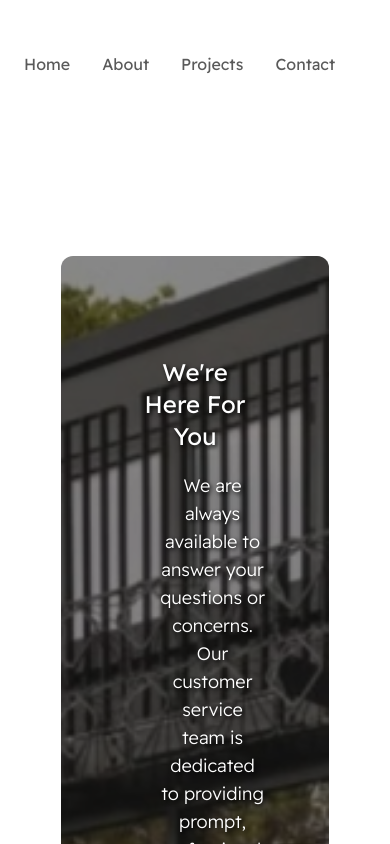
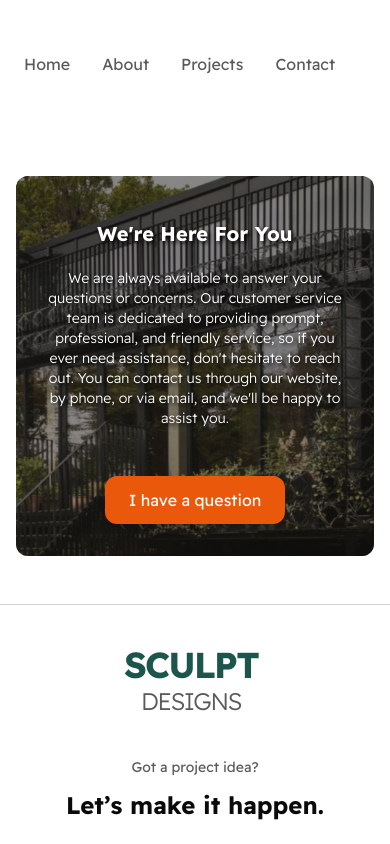
Before and after one commit to rupin-desai/sculpt-dev, a React (Vite) app: page /sculpt-dev/contact in a window 390 px wide. Shown: the top 844 px of the page. Built offline with nearby package versions, Linux system fonts and the light colour scheme; a web font is replaced by a local one.

Commit message:
Made Contact,hero section responsive

```diff
--- a/src/components/ContactSection.jsx
+++ b/src/components/ContactSection.jsx
@@ -4,43 +4,41 @@ import { motion } from "framer-motion";
 
 const ContactSection = ({ heading, description, buttonText }) => {
   return (
-    <section className="py-32 px-20 flex justify-center text-center">
+    <section className="py-12 sm:py-32 px-4 sm:px-16 flex justify-center text-center">
       <motion.div
-        className="p-20 rounded-xl flex flex-col justify-center text-white text-center relative "
+        className="p-6 sm:p-16 lg:p-20 rounded-xl flex flex-col justify-center text-white relative"
         style={{
           backgroundImage: `url(${contactBg})`,
           backgroundRepeat: "no-repeat",
           backgroundSize: "cover",
           backgroundPosition: "center",
         }}
-        initial={{ y: 100, opacity: 0 }} // Initial position and opacity
-        whileInView={{ y: 0, opacity: 1 }} // Final position and opacity when in view
-        transition={{ duration: 0.8, ease: "easeInOut" }} // Transition settings
-        viewport={{ once: true }} // Trigger animation only once
+        initial={{ y: 100, opacity: 0 }}
+        whileInView={{ y: 0, opacity: 1 }}
+        transition={{ duration: 0.8, ease: "easeInOut" }}
+        viewport={{ once: true }}
       >
         {/* Black overlay */}
         <div
           className="absolute top-0 left-0 right-0 bottom-0 bg-black opacity-50 rounded-xl"
-          style={{
-            zIndex: 1, // Ensure overlay sits above the background image
-          }}
+          style={{ zIndex: 1 }}
         ></div>
 
-        {/* Content goes here, and it will be above the overlay */}
+        {/* Content */}
         <div
-          className="flex text-2xl mx-auto z-10 py-5"
+          className="text-xl sm:text-2xl md:text-3xl mx-auto z-10 py-5 font-bold"
           style={{ textShadow: "2px 2px 4px rgba(0, 0, 0, 1)" }}
         >
           {heading}
         </div>
         <div
-          className="flex text-lg z-10 font-thin pb-16 w-2/3 mx-auto"
+          className="text-sm sm:text-base md:text-lg z-10 font-thin pb-10 sm:pb-16 w-full sm:w-11/12 lg:w-2/3 mx-auto"
           style={{ textShadow: "2px 2px 4px rgba(0, 0, 0, 1)" }}
         >
           {description}
         </div>
 
-        <div className="m-2 py-3 px-4 bg-orange-600 rounded-xl flex text-lg mx-auto z-10 hover:bg-orange-500 transition-colors duration-300 cursor-pointer">
+        <div className="m-2 py-3 px-6 sm:px-8 md:px-10 bg-orange-600 rounded-xl flex text-base sm:text-lg md:text-xl mx-auto z-10 hover:bg-orange-500 transition-colors duration-300 cursor-pointer">
           {buttonText}
         </div>
       </motion.div>
--- a/src/components/Hero.jsx
+++ b/src/components/Hero.jsx
@@ -2,21 +2,21 @@ import React from "react";
 import hero from "../assets/hero.png";
 import HeroStats from "./HeroStats";
 import HeroTitle from "./HeroTitle";
-import HeroBg from "../assets/hero-bg.png"
+import HeroBg from "../assets/hero-bg.png";
 
 const Hero = () => {
   return (
     <section
-      className="bg-white h-screen flex items-center justify-between relative flex-row"
+      className="bg-white h-screen flex items-center justify-center relative flex-col sm:flex-row"
       style={{
-        backgroundImage: `url(${HeroBg})`, // Add your vector image path here
-        backgroundRepeat: 'no-repeat',
-        backgroundSize: 'cover',
-        backgroundPosition: 'center',
+        backgroundImage: `url(${HeroBg})`,
+        backgroundRepeat: "no-repeat",
+        backgroundSize: "cover",
+        backgroundPosition: "center",
       }}
     >
       {/* Left Section */}
-      <div className="w-full  md:w-7/12 text-center md:text-left pl-2 md:pl-16 flex flex-col justify-between h-full">
+      <div className="w-full sm:w-7/12 text-center sm:text-left px-4 sm:px-16 flex flex-col justify-center h-full">
         <HeroTitle
           title="Architectural Solutions for Every Vision"
           subtitle="Explore the symbiotic relationship between architecture and the environment"
@@ -32,11 +32,11 @@ const Hero = () => {
       </div>
 
       {/* Right Section - Image */}
-      <div className="w-full md:w-5/12 h-full bg-cover bg-center flex justify-center md:justify-start">
+      <div className="w-full sm:w-5/12 h-full bg-cover bg-center flex justify-center sm:justify-start mt-8 sm:mt-0">
         <img
           src={hero}
           alt="ArchDesign Logo"
-          className="h-full w-full object-cover md:w-auto"
+          className="h-full w-full object-cover sm:w-auto sm:max-w-full"
         />
       </div>
     </section>
--- a/src/components/HeroTitle.jsx
+++ b/src/components/HeroTitle.jsx
@@ -8,10 +8,10 @@ const HeroTitle = ({ title, subtitle }) => {
   const rotateArrow = useTransform(scrollYProgress, [1, 0], [0, 1080]); // Arrow rotation from center to top
 
   return (
-    <div className="w-full text-left pt-0 sm:px-0 md:pd-0 ">
+    <div className="w-full text-left pt-0 sm:px-6 md:px-8 lg:px-16">
       {/* Main Title with Fade-in Effect */}
       <motion.h1
-        className="flex lg:leading-snug lg:tracking-tighter  items-start w-full pt-10 text-2xl font-medium text-black sm:text-3xl md:text-5xl lg:text-7xl xl:pt-32 "
+        className="flex lg:leading-snug lg:tracking-tighter items-start w-full pt-10 text-3xl font-medium text-black sm:text-4xl md:text-5xl lg:text-6xl xl:pt-32"
         initial={{ opacity: 0 }}
         whileInView={{ opacity: 1 }}
         transition={{ duration: 1 }}
@@ -35,7 +35,7 @@ const HeroTitle = ({ title, subtitle }) => {
 
         {/* Subtitle with Staggered Animation and Coming from the Left */}
         <motion.div
-          className="flex lg:leading-snug lg:text-xl leading-10 w-full sm:w-7/12 items-start text-lg sm:text-xl text-black pl-10"
+          className="flex lg:leading-snug lg:text-xl leading-10 w-full sm:w-9/12 md:w-8/12 lg:w-7/12 items-start text-lg sm:text-xl text-black pl-6 sm:pl-8 md:pl-10"
           initial={{ x: -50, opacity: 0 }} // Starts offscreen to the left
           whileInView={{ x: 0, opacity: 1 }} // Moves to the normal position
           transition={{ duration: 1 }}
```
